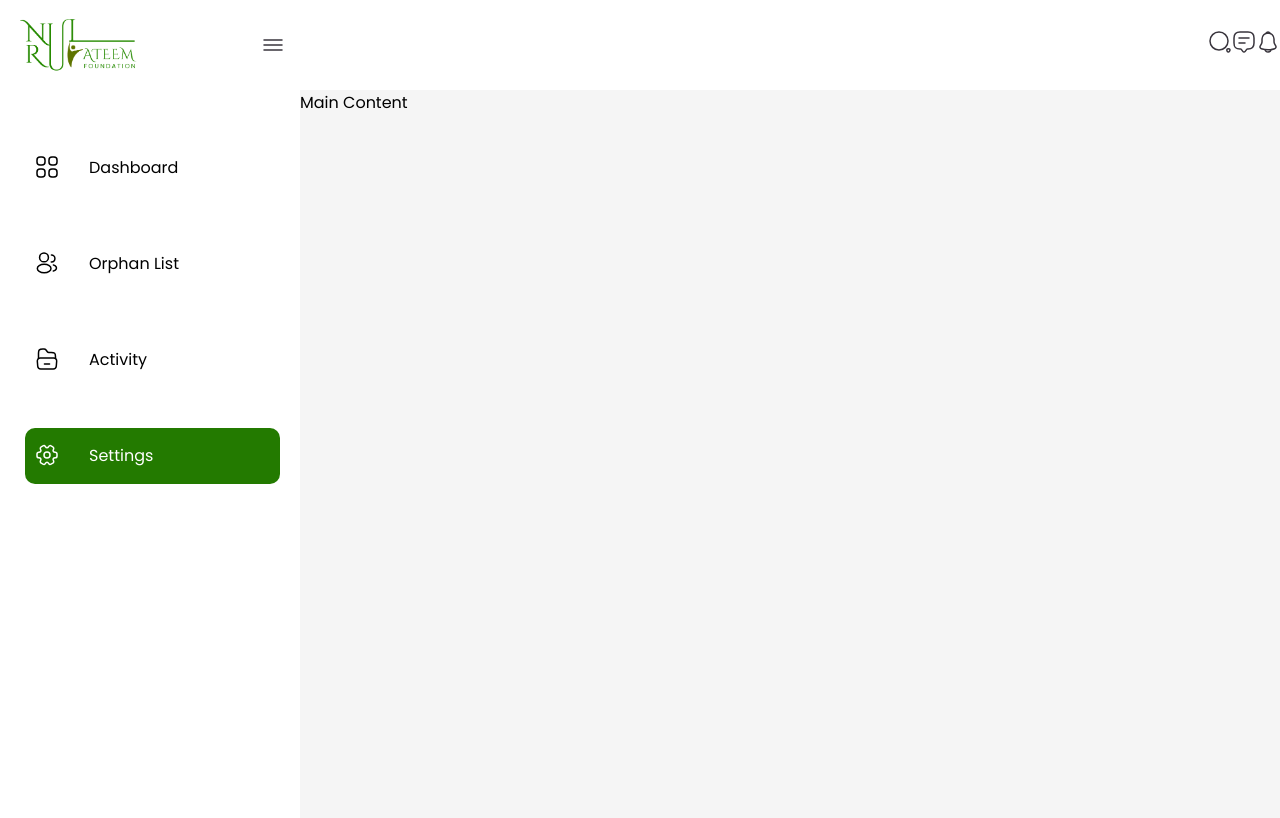
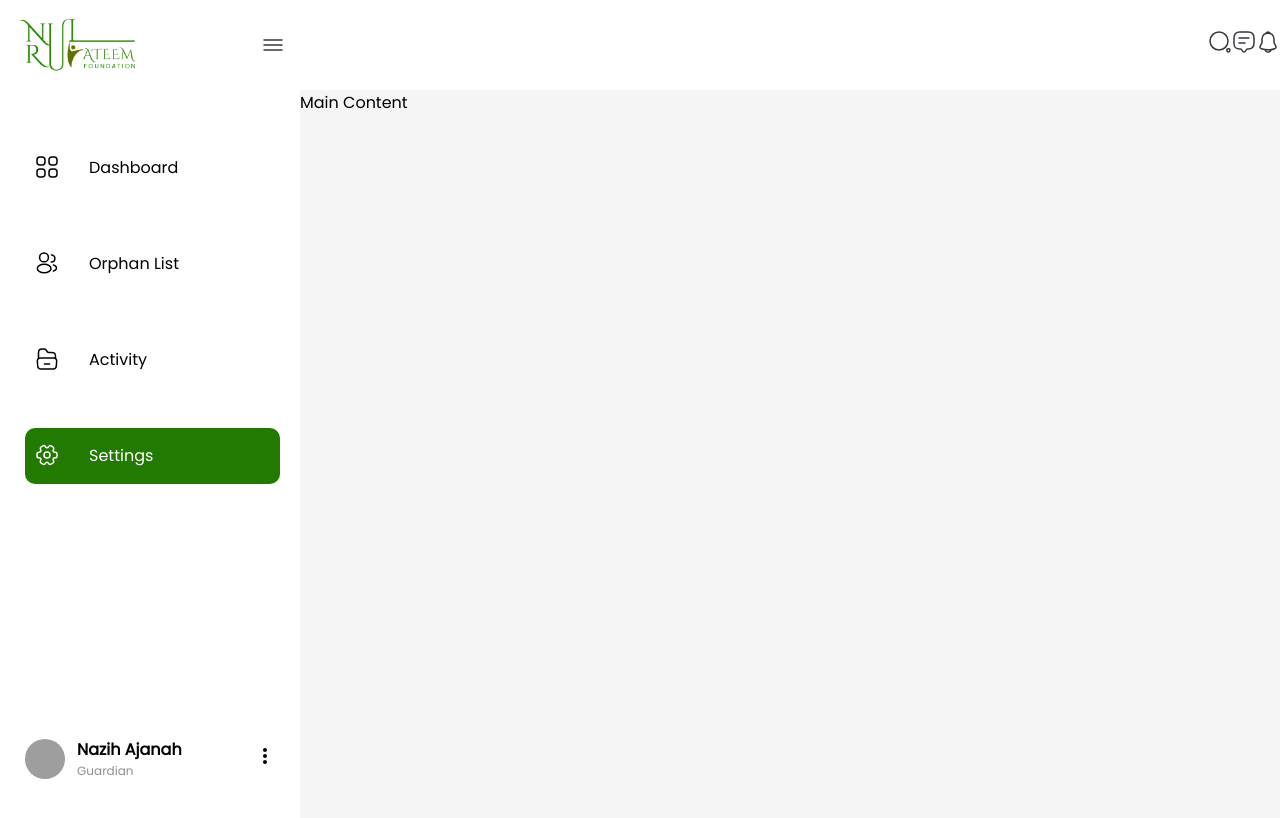
Before and after one commit to sadiq-i-umar/nurul-yateem-next, a Next.js app: page /dashboard/guardian/settings in a window 1280 px wide. Shown: the top 818 px of the page. Built offline with nearby package versions, Linux system fonts and the light colour scheme; grey boxes are pictures that could not be loaded.

Commit message:
Make Navigation Bar Fixed

```diff
--- a/components/common/image-frames/index.tsx
+++ b/components/common/image-frames/index.tsx
@@ -29,6 +29,21 @@ export const ImageFrameRectangular117By53: React.FC<{image:string}> = ({image})
         />
     )
 }
+
+export const ImageFrame40: React.FC<{ image: string }> = ({ image }) => {
+  return (
+    <Box
+      sx={{
+        backgroundImage: `url(${image})`,
+        backgroundSize: '100% 100%',
+        borderRadius: '50%',
+        width: '40px',
+        height: '40px',
+        backgroundColor: '#E7E7E7',
+      }}
+    />
+  );
+};
 
 export const HeroImageFrame: React.FC<{ image: string }> = ({ image }) => {
   return (
--- a/components/nav/index.tsx
+++ b/components/nav/index.tsx
@@ -1,5 +1,7 @@
-import { Box } from "@mui/material";
+import { Box, Typography } from "@mui/material";
 import { usePathname, useRouter } from "next/navigation";
+import { ImageFrame40 } from "../common/image-frames";
+import { MoreVert } from "@mui/icons-material";
 
 const Nav: React.FC = () => {
 
@@ -7,12 +9,42 @@ const Nav: React.FC = () => {
   const router = useRouter();
 
   return (
-    <Box sx={{ paddingLeft: "5px", paddingTop: "50px" }}>
+    <Box sx={{ paddingLeft: "5px", paddingTop: "50px", position: "relative", height: "80%" }}>
       {navConfig.map((item) => (
         <Box key={item.title} sx={{ mb: "40px", mr: "20px" }}>
           <Box onClick={() => router.replace(item.path)}><NavItem key={item.title} icon={item.icon} title={item.title} isActive={path === item.path ? (true) : (false)} /></Box>
         </Box>
       ))}
+      <Box sx={{ display: 'flex', alignItems: 'center', position: "absolute", bottom: 0, width: {xs: "70%", sm: "90%"}, flexWrap: {xs: "wrap", sm: "no-wrap"} }}>
+      <Box sx={{ marginRight: '12px' }}>
+        <ImageFrame40 image={"image"} />
+      </Box>
+      <Box sx={{ flexGrow: 1, mr: '20px' }}>
+        <Box>
+          <Typography
+            sx={{
+              fontSize: '16px',
+              fontWeight: 600,
+              color: 'black',
+              mb: { xs: '5px', sm: '0px' },
+              wordBreak: "break-all"
+            }}
+          >
+            {"Nazih Ajanah"}
+          </Typography>
+        </Box>
+        <Box>
+          <Typography
+            sx={{ fontSize: '12px', color: '#908E8F', fontWeight: 500, wordBreak: "break-all" }}
+          >
+            {"Guardian"}
+          </Typography>
+        </Box>
+      </Box>
+      <Box sx={{ position: "absolute", right: {xs: -40, sm: 0} }}>
+        <MoreVert />
+      </Box>
+    </Box>
     </Box>
   );
 };
--- a/src/app/(dashboard)/dashboard/guardian/layout.tsx
+++ b/src/app/(dashboard)/dashboard/guardian/layout.tsx
@@ -18,6 +18,7 @@ const Layout: React.FC = () => {
             width: "280px",
             display: { xs: "none", md: "block" },
             paddingLeft: "20px",
+            position: "fixed",
           }}
         >
           <Box
@@ -155,7 +156,7 @@ const Layout: React.FC = () => {
             </Box>
           </Box>
         </Box>
-        <Box sx={{ height: "100vh", backgroundColor: "#F5F5F5" }}>
+        <Box sx={{ height: "100vh", backgroundColor: "#F5F5F5", ...(openNav && {marginLeft: {xs: "0px", md: "300px"}}) }}>
           Main Content
         </Box>
       </Box>
```
